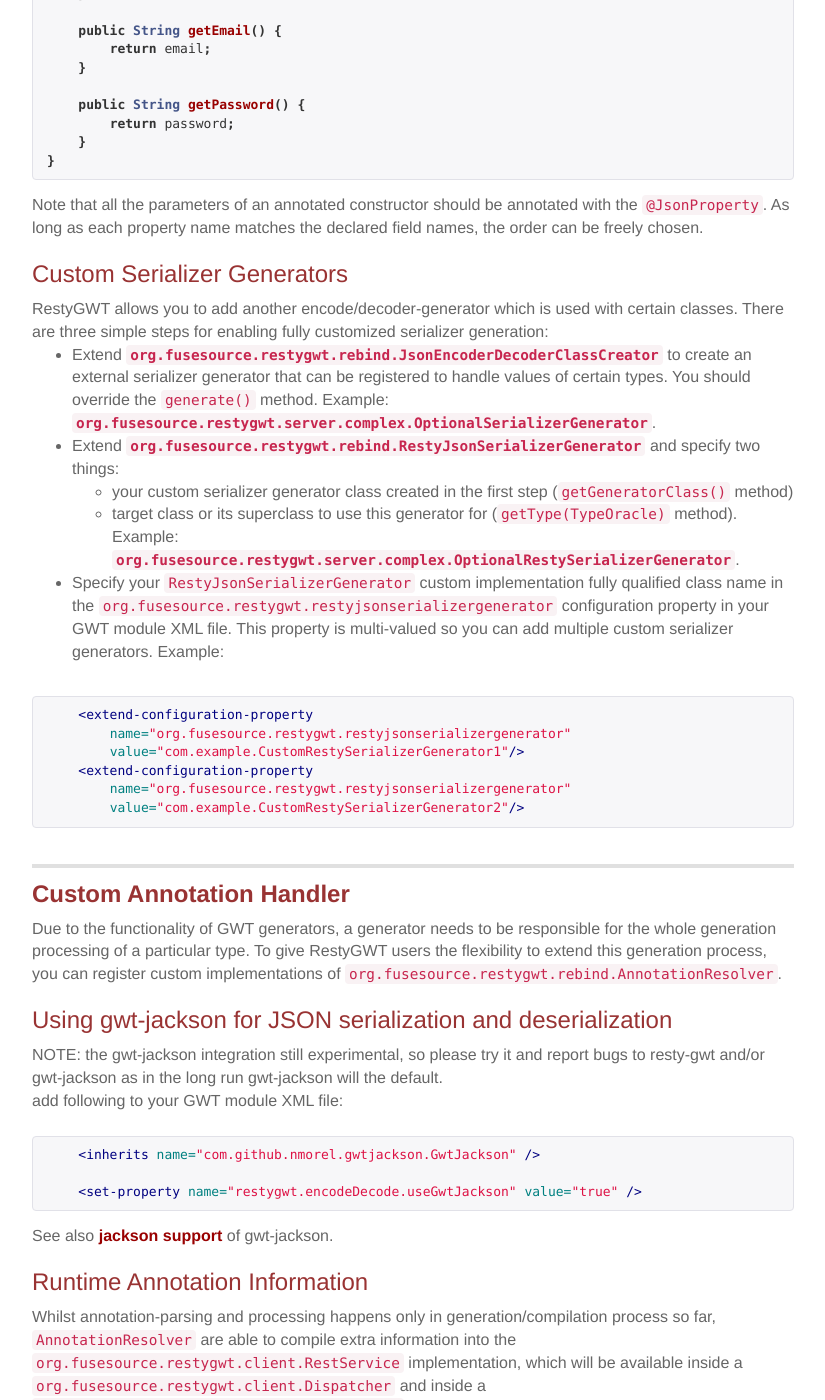
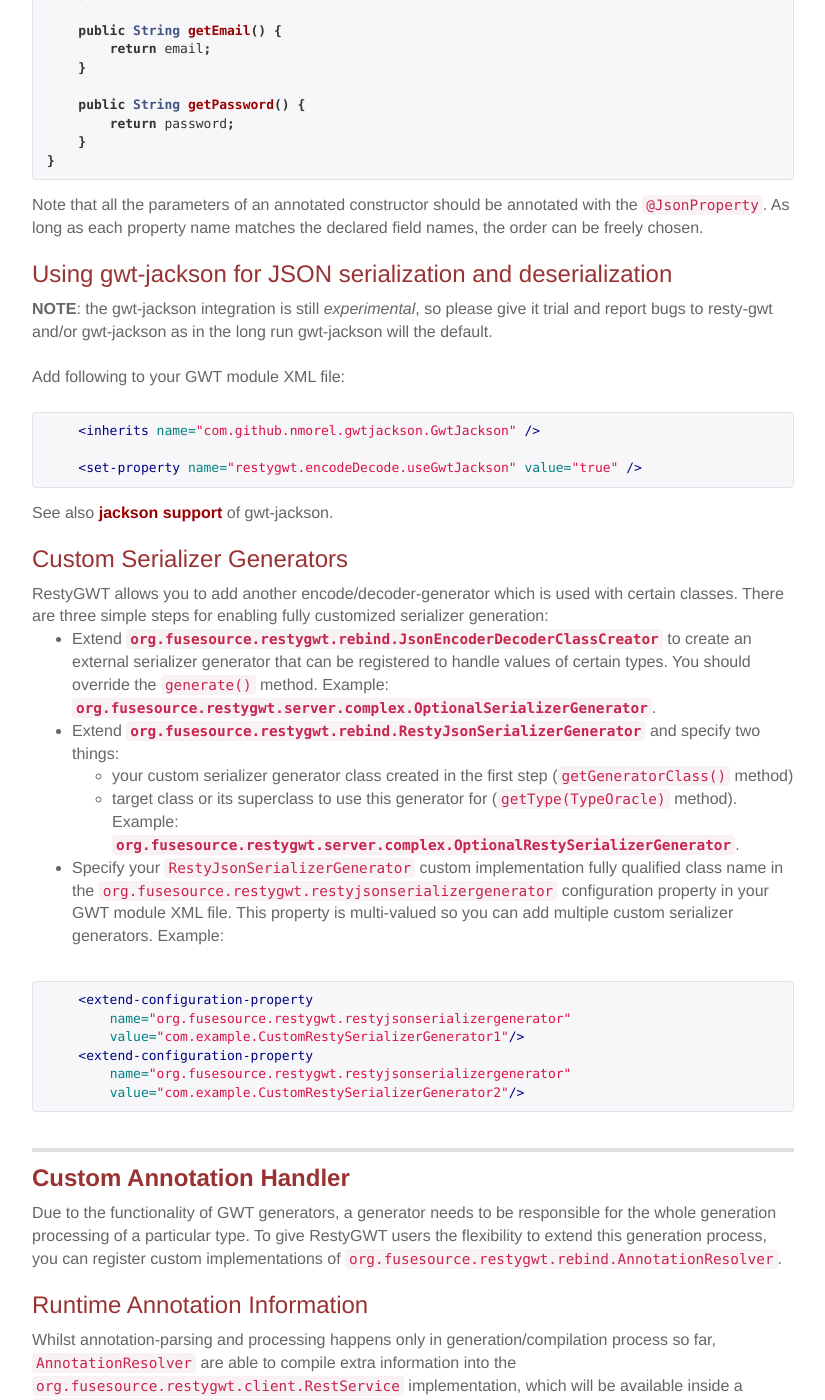
Before and after one commit to BadgerPc/resty-gwt.github.io, a Jekyll site: the page built from documentation/restygwt-user-guide.markdown, in a window 1280 px wide and 1400 px high, scrolled down 6637 px. Shown: the whole window, without its empty margins (227-1052 px from the left). Built offline with Jekyll 4.4.1, drawn with Linux system fonts in a browser that asks for light colours; some of the changed lines change nothing that is shown.

Commit message:
move gwt-jackson to the right place

```diff
--- a/_config.yml
+++ b/_config.yml
@@ -2,7 +2,7 @@
 release_base: http://search.maven.org/remotecontent?filepath=org/fusesource/restygwt/restygwt
 project_name: restygwt
 project_id: resty-gwt
-project_snapshot_version: 2.0.4-SNAPSHOT
+project_snapshot_version: 2.2.1-SNAPSHOT
 
 project_versions: [1.0,1.1,1.2,1.3,1.3.1,1.4,1.5,2.0,2.0.1,2.0.2,2.0.3, 2.1.0, 2.1.1, 2.2.0]
 git_user_url: git://github.com/chirino/resty-gwt.git
--- a/documentation/restygwt-user-guide.markdown
+++ b/documentation/restygwt-user-guide.markdown
@@ -375,11 +375,34 @@
 {% endhighlight %}
 
 Note that all the parameters of an annotated constructor should be annotated with the `@JsonProperty`.
-As long as each property name matches the declared field names, the order can be freely chosen.
+As long as each property name matches the declared field names, the
+order can be freely chosen.
+
+### Using gwt-jackson for JSON serialization and deserialization
+
+**NOTE**: the gwt-jackson integration is still *experimental*, so
+  please give it trial and report bugs to resty-gwt and/or gwt-jackson as in the long run gwt-jackson will the default.
+  <br/><br/>
+
+Add following to your GWT module XML file:
+
+<br/>
+{% highlight xml %}
+
+    <inherits name="com.github.nmorel.gwtjackson.GwtJackson" />
+
+    <set-property name="restygwt.encodeDecode.useGwtJackson" value="true" />
+
+{% endhighlight %}
+
+See also
+[jackson support](https://github.com/nmorel/gwt-jackson/wiki/Jackson-annotations-support)
+of gwt-jackson.
 
 ### Custom Serializer Generators
 
 RestyGWT allows you to add another encode/decoder-generator which is used with certain classes. There are three simple steps for enabling fully customized serializer generation:
+
 * Extend [`org.fusesource.restygwt.rebind.JsonEncoderDecoderClassCreator`](https://github.com/cponomaryov/resty-gwt/blob/master/restygwt/src/main/java/org/fusesource/restygwt/rebind/JsonEncoderDecoderClassCreator.java) to create an external serializer generator that can be registered to handle values of certain types. You should override the `generate()` method. Example: [`org.fusesource.restygwt.server.complex.OptionalSerializerGenerator`](https://github.com/cponomaryov/resty-gwt/blob/master/restygwt/src/test/java/org/fusesource/restygwt/server/complex/OptionalSerializerGenerator.java).
 * Extend [`org.fusesource.restygwt.rebind.RestyJsonSerializerGenerator`](https://github.com/cponomaryov/resty-gwt/blob/master/restygwt/src/main/java/org/fusesource/restygwt/rebind/RestyJsonSerializerGenerator.java) and specify two things:
     * your custom serializer generator class created in the first step (`getGeneratorClass()` method)
@@ -404,24 +427,6 @@
 the flexibility to extend this generation process, you can register custom
 implementations of `org.fusesource.restygwt.rebind.AnnotationResolver`.
 
-### Using gwt-jackson for JSON serialization and deserialization
-
-NOTE: the gwt-jackson integration still experimental, so please try it and report bugs to resty-gwt and/or gwt-jackson as in the long run gwt-jackson will the default.
-
-add following to your GWT module XML file:
-
-<br/>
-{% highlight xml %}
-
-    <inherits name="com.github.nmorel.gwtjackson.GwtJackson" />
-
-    <set-property name="restygwt.encodeDecode.useGwtJackson" value="true" />
-
-{% endhighlight %}
-
-See also
-[jackson support](https://github.com/nmorel/gwt-jackson/wiki/Jackson-annotations-support)
-of gwt-jackson.
 
 ### Runtime Annotation Information
 
```
